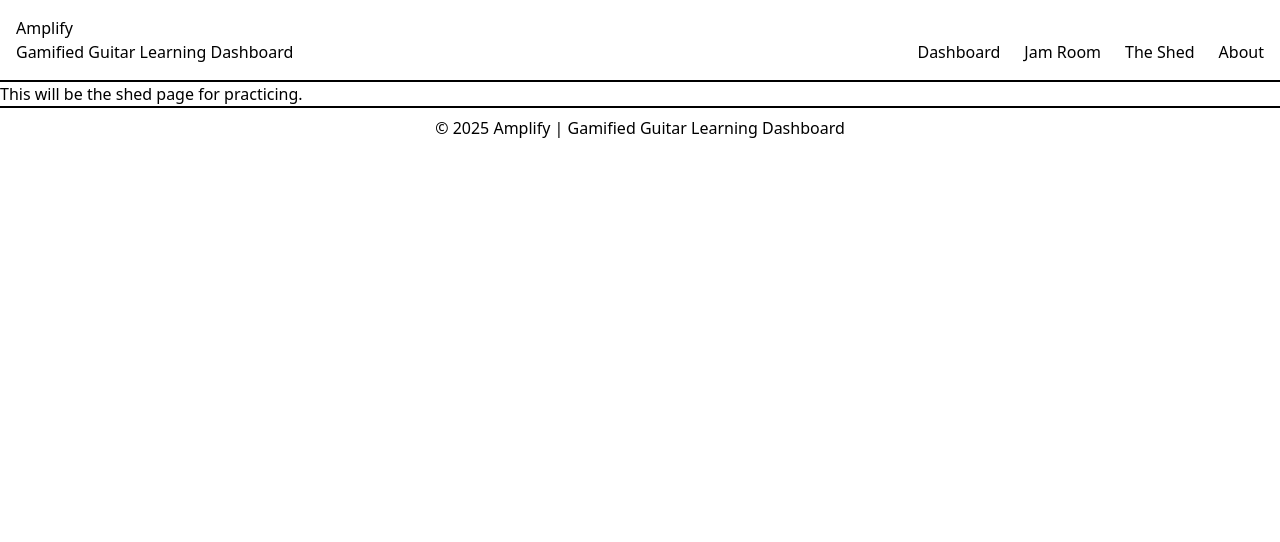
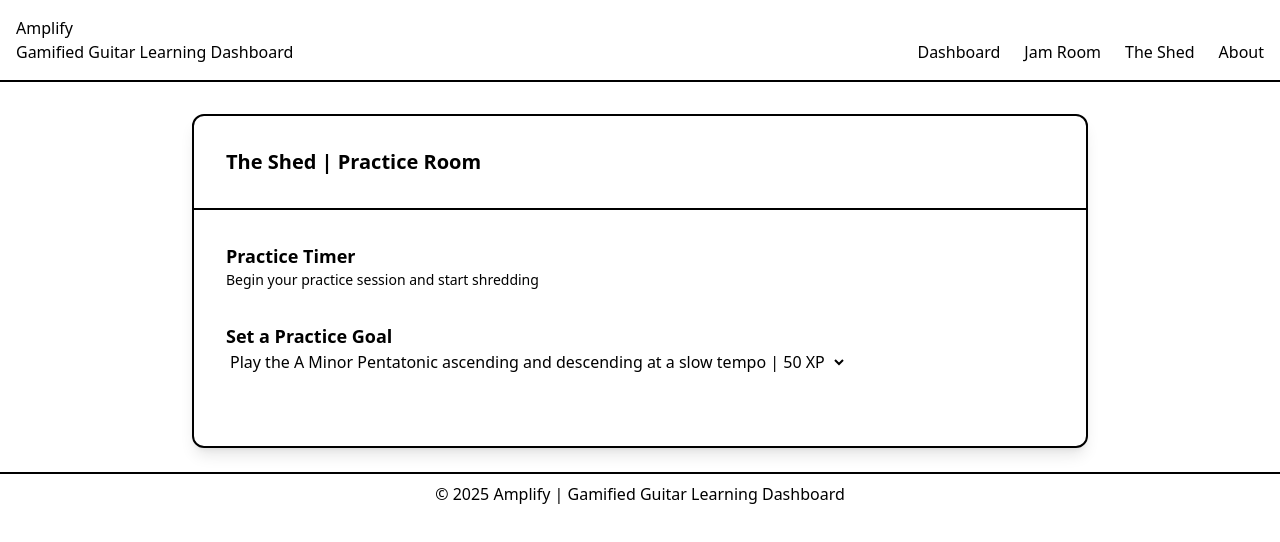
Before and after one commit to joshliford/amplify-guitar-app, a React (Vite) app in the folder amplify-guitar-app/: page /shed in a window 1280 px wide. Shown: the top 542 px of the page. Built offline with nearby package versions, Linux system fonts and the light colour scheme.

Commit message:
added section card to the shed; added simple select dropdown for practice goals

```diff
--- a/amplify-guitar-app/src/components/SectionCard.jsx
+++ b/amplify-guitar-app/src/components/SectionCard.jsx
@@ -1,10 +1,10 @@
 export default function SectionCard({ title, children }) {
 
     return (
-        <div className="flex flex-col m-6 pb-4 border-2 w-full mx-auto max-w-4xl">
+        <div className="flex flex-col m-6 pb-4 border-2 w-full mx-auto max-w-4xl rounded-xl shadow-lg hover:shadow-xl">
             <div className="border-b-2 p-6">
                 {/* if there is a title, display it */}
-                {title && <h4 className="m-2 text-lg font-semibold">{title}</h4>}
+                {title && <h4 className="m-2 text-xl font-semibold">{title}</h4>}
             </div>
 
             <div className="p-4">
--- a/amplify-guitar-app/src/pages/Home.jsx
+++ b/amplify-guitar-app/src/pages/Home.jsx
@@ -26,7 +26,7 @@ export default function Home({ totalXP, streak, level, currentXP, xpNeeded, addX
     return (
         <div>
             <main>
-                <div className="flex flex-col m-6 pb-4 border-2 w-full mx-auto max-w-4xl">
+                <div className="flex flex-col m-6 pb-4 border-2 w-full mx-auto max-w-4xl rounded-xl shadow-lg hover:shadow-xl">
                     <div className="border-b-2 p-6">
                         <div>
                             <h3 className="mb-4 px-3 text-xl font-bold">Welcome Back, User!</h3>
--- a/amplify-guitar-app/src/pages/Shed.jsx
+++ b/amplify-guitar-app/src/pages/Shed.jsx
@@ -1,8 +1,27 @@
+import { Select, Label, Field } from '@headlessui/react'
+import SectionCard from '../components/SectionCard'
+import { practiceGoals } from './practiceData'
+
 export default function Shed() {
 
     return (
-        <div>
-            <p>This will be the shed page for practicing.</p>
+        <div className="mt-8">
+            <SectionCard title={"The Shed | Practice Room"}>
+                <div className="p-4 mb-6">
+                    <p className="font-semibold text-lg">Practice Timer</p>
+                    <p className="text-sm font-medium mb-8">Begin your practice session and start shredding</p>
+                    <Field>
+                        <Label className="font-semibold text-lg">Set a Practice Goal</Label>
+                            <div className="relative">
+                                <Select name="practice-goal" aria-label="Practice Goal" className=" w-[75%]">
+                                    {practiceGoals.map((goal, index) => {
+                                        return <option key={index} value={goal.value}>{`${goal.goal} | ${goal.xpReward} XP`}</option>
+                                    })}
+                                </Select>
+                            </div>
+                    </Field>
+                </div>
+            </SectionCard>
         </div>
     )
 }
--- /dev/null
+++ b/amplify-guitar-app/src/pages/practiceData.js
@@ -0,0 +1,27 @@
+export const practiceGoals =
+[
+    {
+        id: 1,
+        goal: "Play the A Minor Pentatonic ascending and descending at a slow tempo",
+        value: "a-minor-pent",
+        xpReward: 50
+    },
+    {
+        id: 2,
+        goal: "Play a simple chord loop: G - Em - C - D",
+        value: "chord-loop",
+        xpReward: 25
+    },
+    {
+        id: 3,
+        goal: "Practice the 8 Essential Beginner Chords",
+        value: "essential-chords",
+        xpReward: 50
+    },
+    {
+        id: 4,
+        goal: "Play the A Blues Scale over a simple blues backing track in the key of Am",
+        value: "a-blues-scale",
+        xpReward: 50
+    }
+]
```
